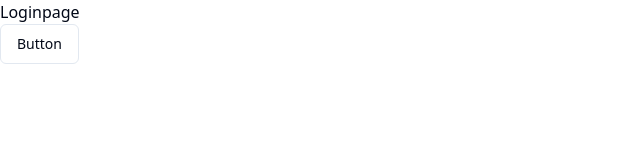
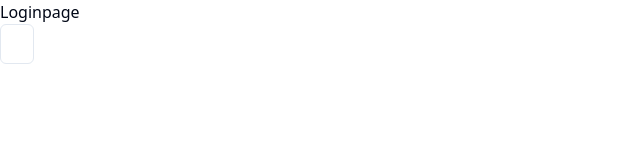
Before and after one commit to noiqum/appoint_ease_web, a React (Create React App) app: page /login in a window 1280 px wide. Shown: the top 160 px of the page, without its empty margins (0-640 px from the left). Built offline with nearby package versions, Linux system fonts and the light colour scheme.

Commit message:
feat: button story

```diff
--- a/src/components/Button/Button.tsx
+++ b/src/components/Button/Button.tsx
@@ -34,6 +34,7 @@ export interface ButtonProps
   extends React.ButtonHTMLAttributes<HTMLButtonElement>,
     VariantProps<typeof buttonVariants> {
   asChild?: boolean
+  label: string
 }
 
 const Button = React.forwardRef<HTMLButtonElement, ButtonProps>(
--- a/src/pages/LoginPage.tsx
+++ b/src/pages/LoginPage.tsx
@@ -6,7 +6,7 @@ export default function LoginPage() {
   return (
     <div data-testid='LoginPage' className='LoginPage'>
       <p>Loginpage</p>
-      <Button variant='outline'>Button</Button>
+      <Button label='Button' variant='outline'></Button>
     </div>
   )
 }
```
Also changed, not shown: 2 other files (tests, documents, lock files or other folders).
